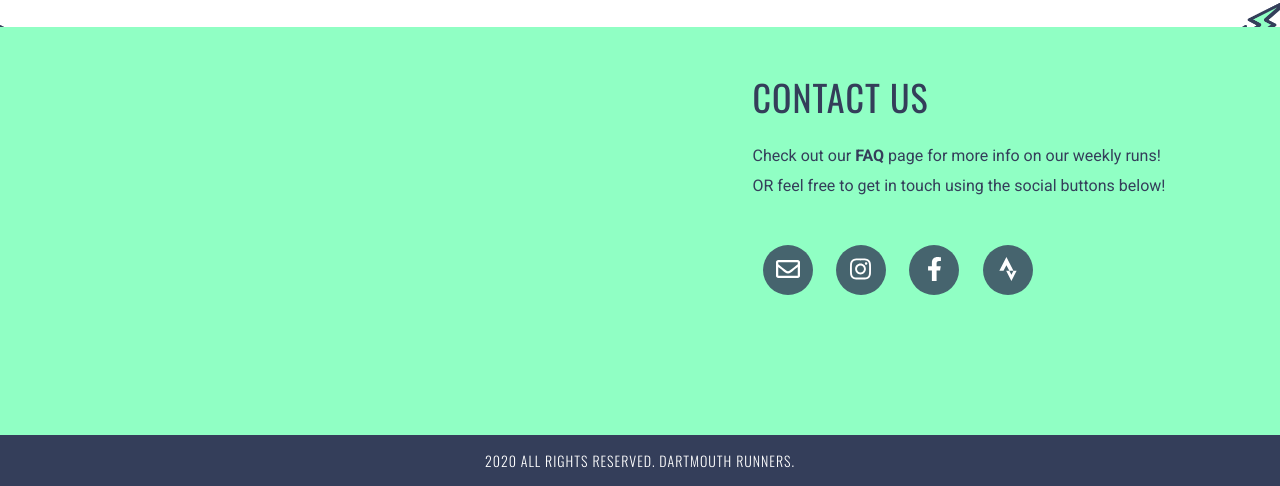
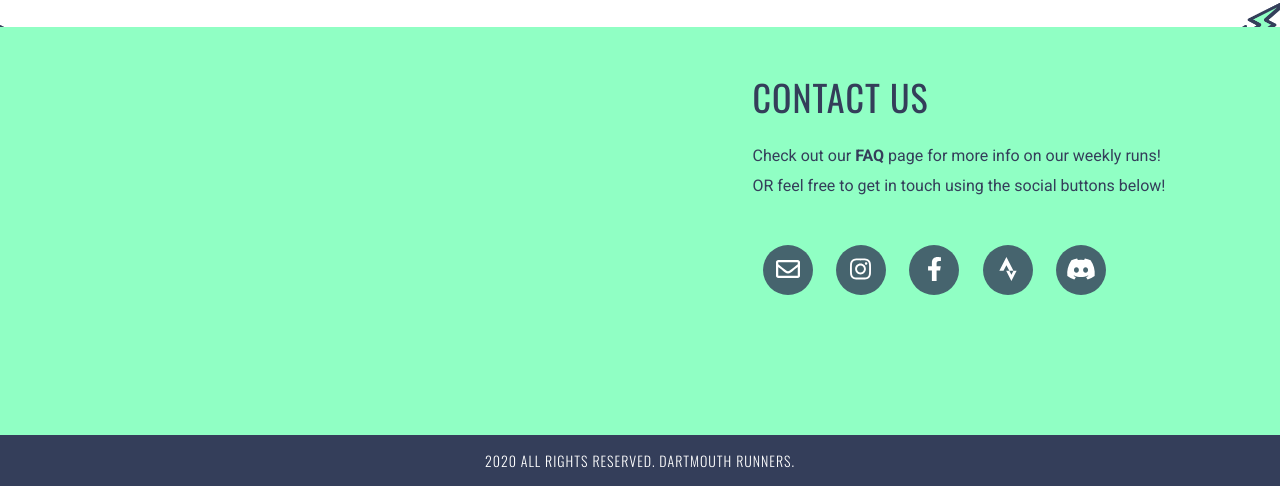
Before and after one commit to dartmouthrunners/dartmouthrunners.github.io, a plain HTML site: page index.html in a window 1280 px wide. Shown: the part 1280-1766 px from the top of the page. Drawn offline with nearby package versions, Linux system fonts and the light colour scheme; some packages are replaced by stand-ins of ours; a script that the page names is missing.

Commit message:
added a link to our Discord channel

```diff
--- a/index.html
+++ b/index.html
@@ -154,6 +154,11 @@
 					            <i class="fab fa-strava"></i>
 				          </a>
 							</li>
+							<li class="list-unstyled-item">
+                                                                <a href="https://discord.gg/2PbRU6v">
+                                                    <i class="fab fa-discord"></i>
+                                          </a>
+                                                        </li>
 						</ul>
 					</div>
 				</div>
```
Also changed, not shown: faq.html (+5 -0 lines), schedule.html (+5 -0 lines).
